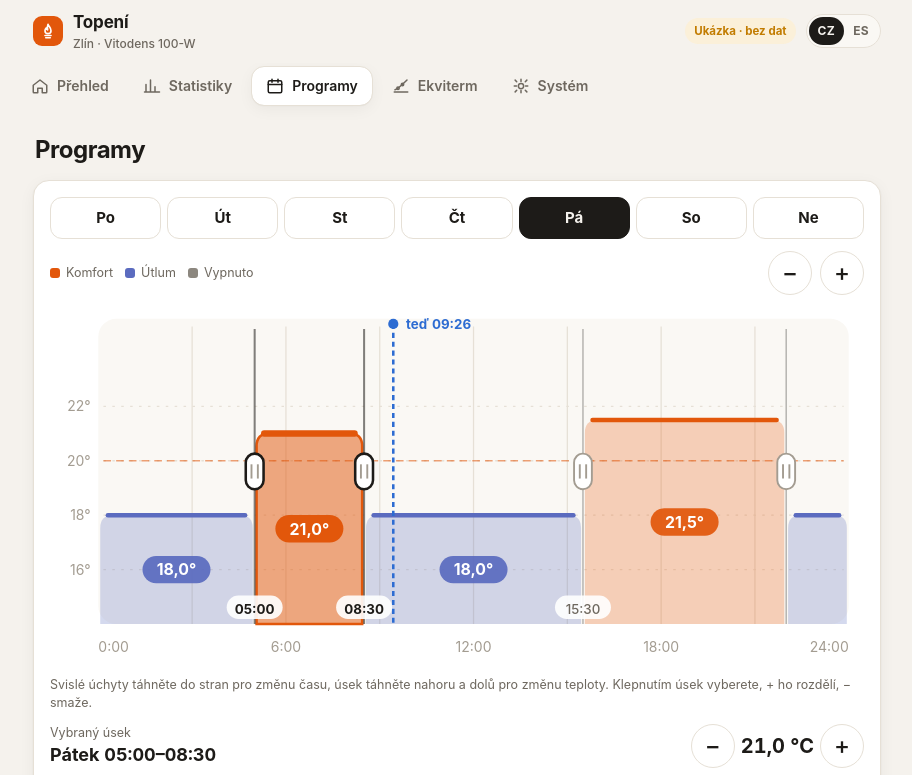
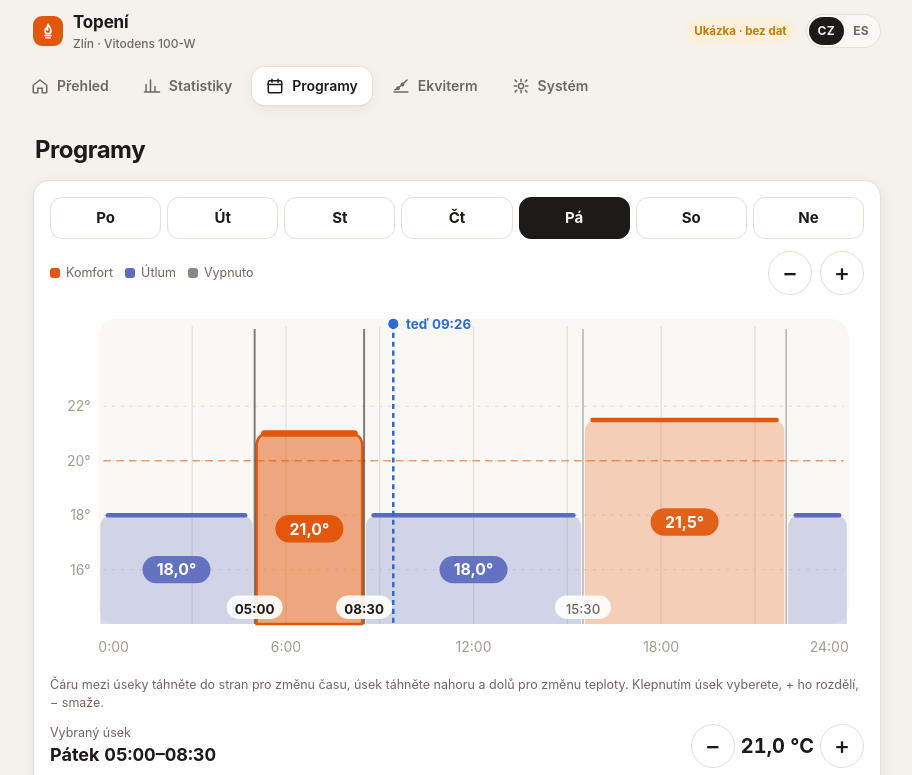
Before and after one commit to springbok-mk/springbok-mk.github.io, a plain HTML site: page topeni.html in a window 1280 px wide. Both pictures are taken after a click on the button "Programy". Shown: the top 775 px of the page, without its empty margins (183-1095 px from the left). Drawn offline with Linux system fonts and the light colour scheme.

Commit message:
Topení: graf programů bez úchytů na hranicích úseků
Čas se dál mění tažením čáry mezi úseky.

Co-Authored-By: Claude Opus 5.5 <noreply@anthropic.com>

```diff
--- a/topeni.html
+++ b/topeni.html
@@ -296,7 +296,7 @@ nav.tabs svg{width:24px;height:24px}
       </div>
     </div>
     <div class="chartbox" style="margin-top:6px"><svg class="chart" id="chProg" viewBox="0 0 640 300" role="img" style="touch-action:none"></svg><div class="tip" id="tipProg"></div></div>
-    <p class="note" style="margin:6px 0 0" data-t="prog.help">Svislé úchyty táhněte do stran pro změnu času, úsek táhněte nahoru a dolů pro změnu teploty. Klepnutím úsek vyberete, + ho rozdělí, − smaže.</p>
+    <p class="note" style="margin:6px 0 0" data-t="prog.help">Čáru mezi úseky táhněte do stran pro změnu času, úsek táhněte nahoru a dolů pro změnu teploty. Klepnutím úsek vyberete, + ho rozdělí, − smaže.</p>
     <div class="selinfo">
       <div><div class="muted small" data-t="prog.sel">Vybraný úsek</div><div class="num" style="font-size:18px;font-weight:700" id="selTime">—</div></div>
       <div class="stepper"><button class="btn round" id="tDown" aria-label="−0,5 °C">−</button><b class="num" id="selTemp">—</b><button class="btn round" id="tUp" aria-label="+0,5 °C">+</button></div>
@@ -396,7 +396,7 @@ cs:{app:'Topení',title:'Topení · Zlín',demo:'Ukázka · bez dat','tab.prehle
  'k.gas':'Plyn celkem','k.cost':'Náklady','k.price':'Kč/m³','k.dd':'Na denostupeň','k.dd.sub':'spotřeba bez vlivu počasí','k.burn':'Hořák hořel',days:'{n} dní',rate:'{r} m³ za hodinu hoření',
  gasUse:'Spotřeba plynu','gasM3':'Plyn (m³)',outAvg:'Průměr venku',summary:'Souhrn','col.p.h':'Hodina','col.p.d':'Den','col.p.w':'Týden','col.p.m':'Měsíc','col.gas':'Plyn m³','col.burn':'Hoření h','col.out':'Venku Ø °C','col.rate':'m³/h hoření',total:'Celkem',
  runtime:'Doba chodu',showOn:'Zobrazit dobu zapnutí topení','showOn.sub':'od 6. 11. je topení zapnuté 24 h denně',burned:'Hořák hořel',heatOn:'Topení zapnuto',
- 'kind.k':'Komfort','kind.e':'Útlum','kind.o':'Vypnuto','prog.help':'Svislé úchyty táhněte do stran pro změnu času, úsek táhněte nahoru a dolů pro změnu teploty. Klepnutím úsek vyberete, + ho rozdělí, − smaže.',
+ 'kind.k':'Komfort','kind.e':'Útlum','kind.o':'Vypnuto','prog.help':'Čáru mezi úseky táhněte do stran pro změnu času, úsek táhněte nahoru a dolů pro změnu teploty. Klepnutím úsek vyberete, + ho rozdělí, − smaže.',
  'prog.sel':'Vybraný úsek','tpl.work':'Pracovní den','tpl.home':'Home office','tpl.wknd':'Víkend',copyAll:'Kopírovat tento den na Po–Pá',copied:'Zkopírováno na pracovní dny',tplDone:'Šablona použita',
  vac:'Dovolená','vac.title':'Režim dovolené','vac.sub':'Celou dobu útlum 16 °C, den před návratem zase podle programu.',from:'Od',to:'Do','vac.on':'Dovolená naplánována – jen ukázka','vac.off':'Dovolená zrušena',
  'prog.note':'Programy řídí naše regulace. Časový program ve ViCare se nastaví na celý den normální, aby se plány nepraly.',minSeg:'Úsek už nejde zmenšit',lastSeg:'Den musí mít aspoň jeden úsek',
@@ -424,7 +424,7 @@ es:{app:'Calefacción',title:'Calefacción · Zlín',demo:'Demo · sin datos','t
  'k.gas':'Gas total','k.cost':'Coste','k.price':'CZK/m³','k.dd':'Por grado-día','k.dd.sub':'consumo sin efecto del tiempo','k.burn':'Quemador',days:'{n} días',rate:'{r} m³ por hora de quemador',
  gasUse:'Consumo de gas','gasM3':'Gas (m³)',outAvg:'Media exterior',summary:'Resumen','col.p.h':'Hora','col.p.d':'Día','col.p.w':'Semana','col.p.m':'Mes','col.gas':'Gas m³','col.burn':'Quemador h','col.out':'Ext. Ø °C','col.rate':'m³/h quem.',total:'Total',
  runtime:'Tiempo de funcionamiento',showOn:'Mostrar tiempo de calefacción encendida','showOn.sub':'desde el 6/11 la calefacción está encendida 24 h',burned:'Quemador',heatOn:'Calefacción encendida',
- 'kind.k':'Confort','kind.e':'Reducido','kind.o':'Apagado','prog.help':'Arrastra las marcas verticales a los lados para cambiar la hora y el tramo arriba o abajo para la temperatura. Toca un tramo para elegirlo; + lo divide, − lo borra.',
+ 'kind.k':'Confort','kind.e':'Reducido','kind.o':'Apagado','prog.help':'Arrastra la línea entre tramos a los lados para cambiar la hora y el tramo arriba o abajo para la temperatura. Toca un tramo para elegirlo; + lo divide, − lo borra.',
  'prog.sel':'Tramo seleccionado','tpl.work':'Día laboral','tpl.home':'Teletrabajo','tpl.wknd':'Fin de semana',copyAll:'Copiar este día a lun–vie',copied:'Copiado a los días laborables',tplDone:'Plantilla aplicada',
  vac:'Vacaciones','vac.title':'Modo vacaciones','vac.sub':'Todo el tiempo reducido a 16 °C; el día antes de volver, según el horario.',from:'Desde',to:'Hasta','vac.on':'Vacaciones programadas – solo demo','vac.off':'Vacaciones canceladas',
  'prog.note':'Los horarios los aplica nuestra regulación. El horario de ViCare se deja en normal todo el día para que no choquen.',minSeg:'El tramo no puede ser más corto',lastSeg:'El día necesita al menos un tramo',
@@ -686,7 +686,7 @@ function renderProg(){
     if(on)el('path',{d:roundTop(x0,y,w,cb-y,10),fill:'none',stroke:col,'stroke-width':2},svg);
     var lab=sg.temp==null?t('kind.o'):fmt(sg.temp,1)+'°',pw=lab.length*fs*.6+(cp?24:16),ph=fs+(cp?14:9),cx=(x0+x1)/2;
     var inside=(cb-y)>=ph+10,cy=inside?(y+cb)/2:y-ph/2-8;
-    if(w>pw+kw+6){el('rect',{x:cx-pw/2,y:cy-ph/2,width:pw,height:ph,rx:ph/2,fill:col,opacity:on?1:.92},svg);
+    if(w>pw+8){el('rect',{x:cx-pw/2,y:cy-ph/2,width:pw,height:ph,rx:ph/2,fill:col,opacity:on?1:.92},svg);
       txt(svg,cx,cy+fs*.36,lab,'middle','font-size:'+fs+'px;fill:'+css('--card')+';font-weight:700')}
     var hit=el('rect',{x:x0,y:top,width:w,height:cb-top,fill:'transparent',style:'cursor:ns-resize'},svg);dragV(hit,i);
   });
@@ -697,8 +697,6 @@ function renderProg(){
   [0,6,12,18,24].forEach(function(hh){txt(svg,PX(hh*60),cb+(cp?32:22),hh+':00',hh===0?'start':hh===24?'end':'middle')});
   segs.forEach(function(sg,i){if(i===0)return;var x=PX(sg.s),near=i===sel||i===sel+1;
     el('line',{x1:x,x2:x,y1:top+8,y2:cb,stroke:css('--ink'),'stroke-width':near?1.6:1.2,opacity:near?.55:.3},svg);
-    el('rect',{x:x-kw/2,y:mid-kh/2,width:kw,height:kh,rx:kw/2,fill:css('--card'),stroke:near?css('--ink'):css('--faint'),'stroke-width':near?2:1.5},svg);
-    el('line',{x1:x-2.5,x2:x-2.5,y1:mid-kh/5,y2:mid+kh/5,stroke:css('--faint'),'stroke-width':1.5},svg);el('line',{x1:x+2.5,x2:x+2.5,y1:mid-kh/5,y2:mid+kh/5,stroke:css('--faint'),'stroke-width':1.5},svg);
     var prevGap=x-PX(segs[i-1].s),nextGap=PX(segEnd(day,i))-x,tw=cp?62:44;
     if(near||(prevGap>tw*1.4&&nextGap>tw*1.4)){el('rect',{x:x-tw/2,y:cb-small-12,width:tw,height:small+8,rx:(small+8)/2,fill:css('--card'),opacity:.9},svg);
       txt(svg,x,cb-8,hhmm(sg.s),'middle','font-size:'+small+'px;fill:'+css(near?'--ink':'--muted')+';font-weight:'+(near?700:550))}
```
